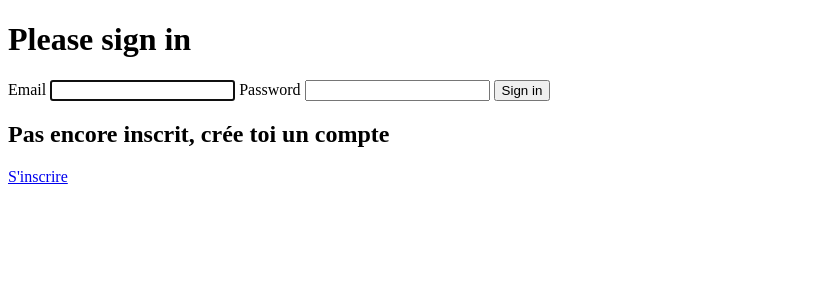
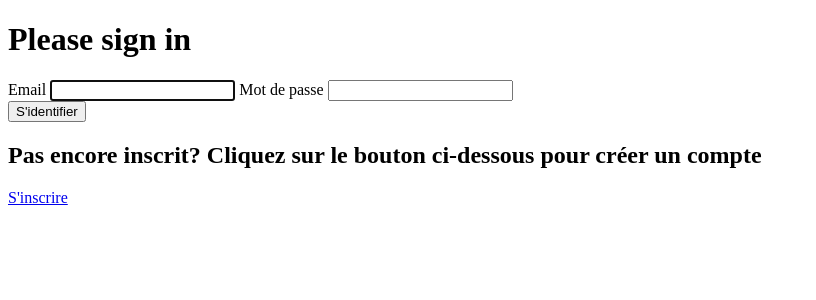
Before and after one commit to Toua45/keolis_hackathon, a Symfony app: template templates/security/login.html.twig in a window 1280 px wide. Shown: the top 300 px of the page, without its empty margins (0-816 px from the left). Run offline with Twig, Linux system fonts and the light colour scheme; the template is opened without the code that fills it, so the values that code supplies are empty; some libraries are stand-ins or nearby versions.

Commit message:
style login

```diff
--- a/templates/security/login.html.twig
+++ b/templates/security/login.html.twig
@@ -13,17 +13,16 @@
             You are logged in as {{ app.user.username }}, <a href="{{ path('app_logout') }}">Logout</a>
         </div>
     {% endif %}
-
-    <h1 class="h3 mb-3 font-weight-normal">Please sign in</h1>
+    <div class="box-login-p-login">
+        <h1 class="h3 mb-3 font-weight-normal sign-in-h1">Please sign in</h1>
         <label for="inputEmail">Email</label>
         <input type="email" value="{{ last_username }}" name="email" id="inputEmail" class="form-control" required autofocus>
-    <label for="inputPassword">Password</label>
+        <label for="inputPassword">Mot de passe</label>
         <input type="password" name="password" id="inputPassword" class="form-control" required>
 
         <input type="hidden" name="_csrf_token"
                value="{{ csrf_token('authenticate') }}"
         >
-
         {#
             Uncomment this section and add a remember_me option below your firewall to activate remember me functionality.
             See https://symfony.com/doc/current/security/remember_me.html
@@ -34,13 +33,15 @@
                 </label>
             </div>
         #}
-
+        <div class="align-button-login">
             <button class="btn btn-lg btn-primary" type="submit">
-        Sign in
+                S'identifier
             </button>
+        </div>
         <div>
-        <h2>Pas encore inscrit, crée toi un compte</h2>
+            <h2 class="avis-not-sub-login">Pas encore inscrit? Cliquez sur le bouton ci-dessous pour créer un compte</h2>
             <a class="btn btn-lg btn-primary" href="{{ path('app_register') }}">S'inscrire</a>
         </div>
     </form>
+</div>
 {% endblock %}
```
Also changed, not shown: assets/css/app.scss (+19 -0 lines). Lines whose indentation alone changed are shown as unchanged.
